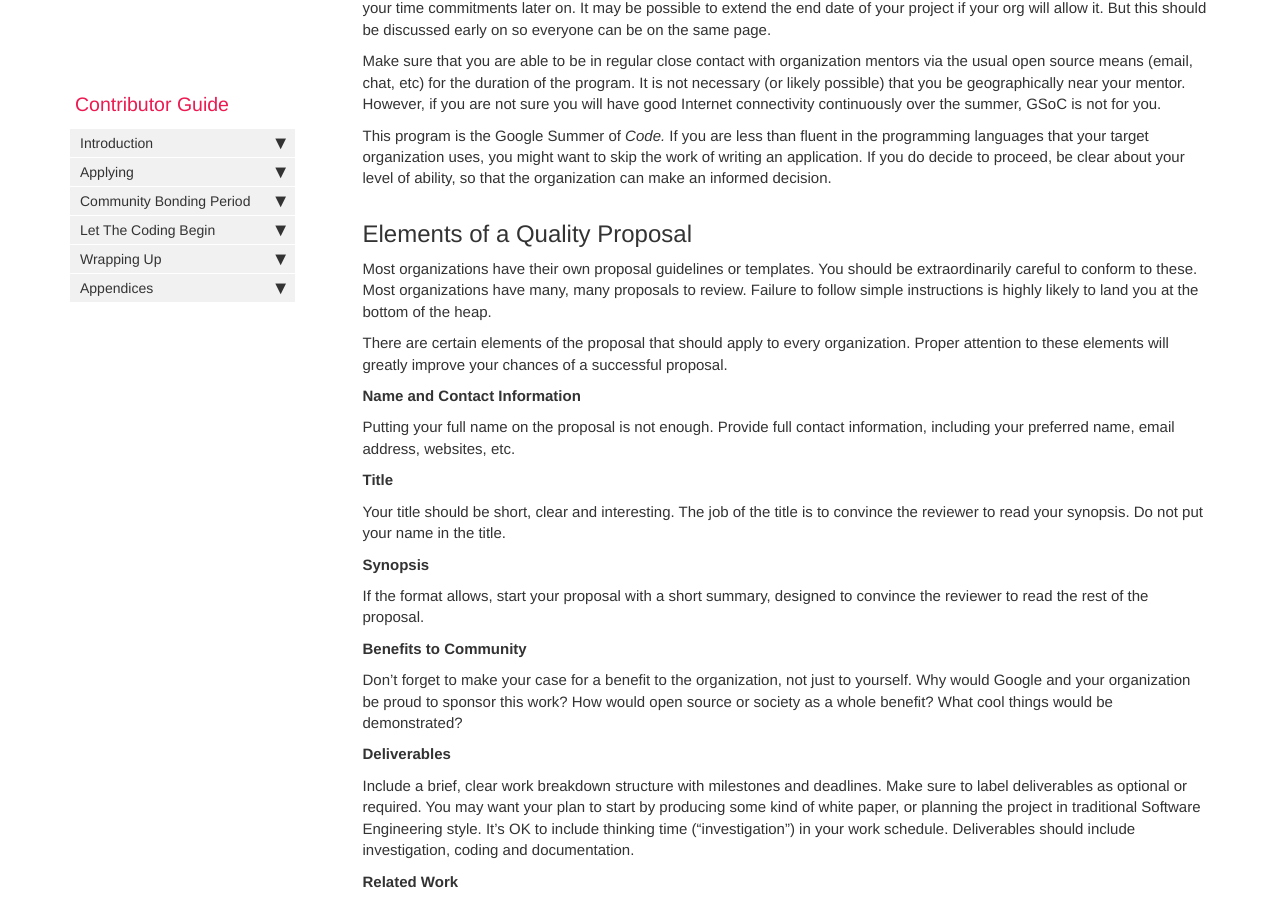
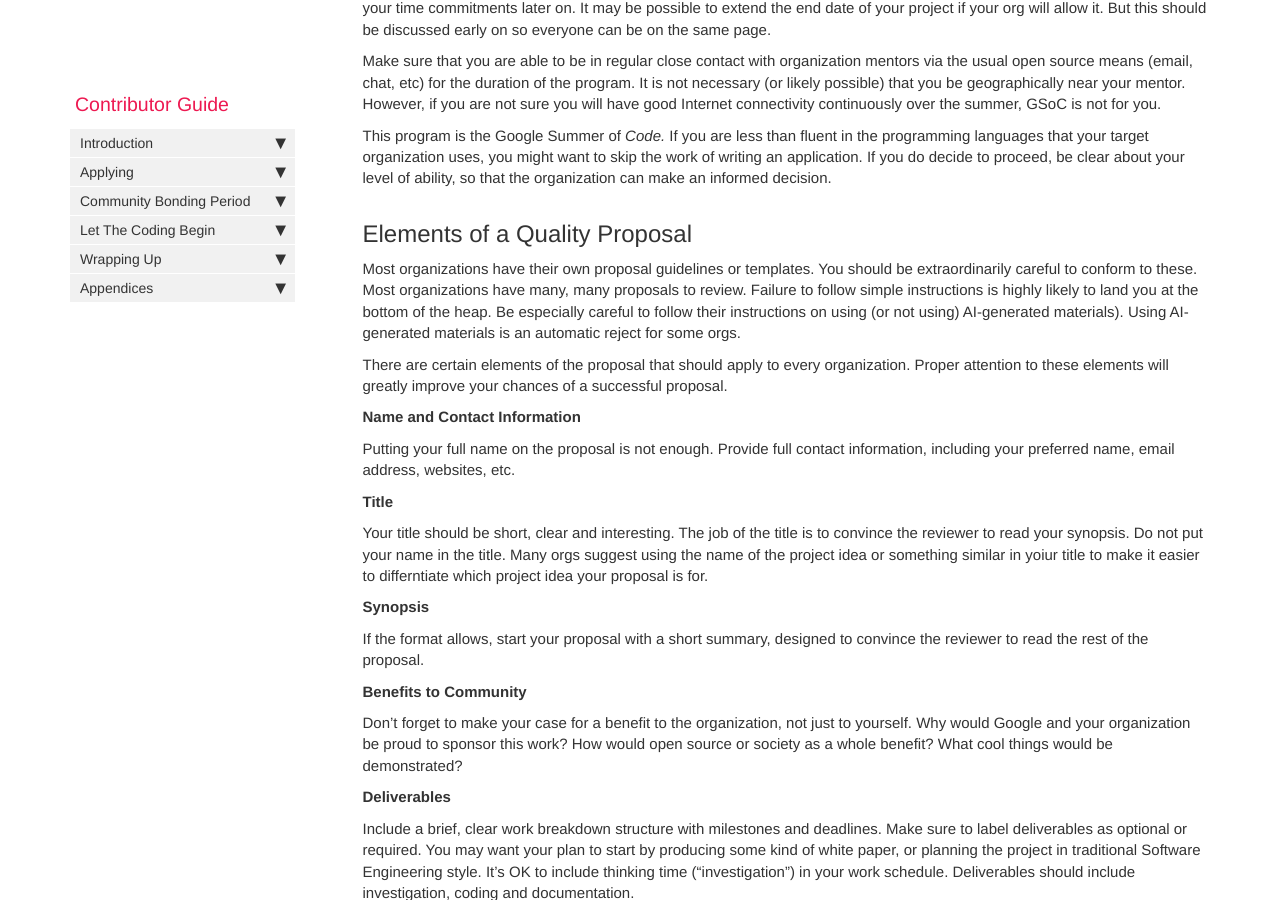
Before and after one commit to google/gsocguides, a Jekyll site: the page built from pages/student/06-writing_a_proposal.md, in a window 1280 px wide and 900 px high, scrolled down 665 px. Built offline with Jekyll 4.4.1, drawn with Linux system fonts in a browser that asks for light colours.

Commit message:
Update 06-writing_a_proposal.md
tweak with some AI- usage comments

```diff
--- a/pages/student/06-writing_a_proposal.md
+++ b/pages/student/06-writing_a_proposal.md
@@ -20,7 +20,7 @@ This program is the Google Summer of _Code._ If you are less than fluent in the
 
 ## Elements of a Quality Proposal
 
-Most organizations have their own proposal guidelines or templates. You should be extraordinarily careful to conform to these. Most organizations have many, many proposals to review. Failure to follow simple instructions is highly likely to land you at the bottom of the heap.
+Most organizations have their own proposal guidelines or templates. You should be extraordinarily careful to conform to these. Most organizations have many, many proposals to review. Failure to follow simple instructions is highly likely to land you at the bottom of the heap. Be especially careful to follow their instructions on using (or not using) AI-generated materials). Using AI-generated materials is an automatic reject for some orgs.
 
 There are certain elements of the proposal that should apply to every organization. Proper attention to these elements will greatly improve your chances of a successful proposal.
 
@@ -30,7 +30,7 @@ Putting your full name on the proposal is not enough. Provide full contact infor
 
 **Title**
 
-Your title should be short, clear and interesting. The job of the title is to convince the reviewer to read your synopsis. Do not put your name in the title.
+Your title should be short, clear and interesting. The job of the title is to convince the reviewer to read your synopsis. Do not put your name in the title. Many orgs suggest using the name of the project idea or something similar in yoiur title to make it easier to differntiate which project idea your proposal is for.
 
 **Synopsis**
 
```
